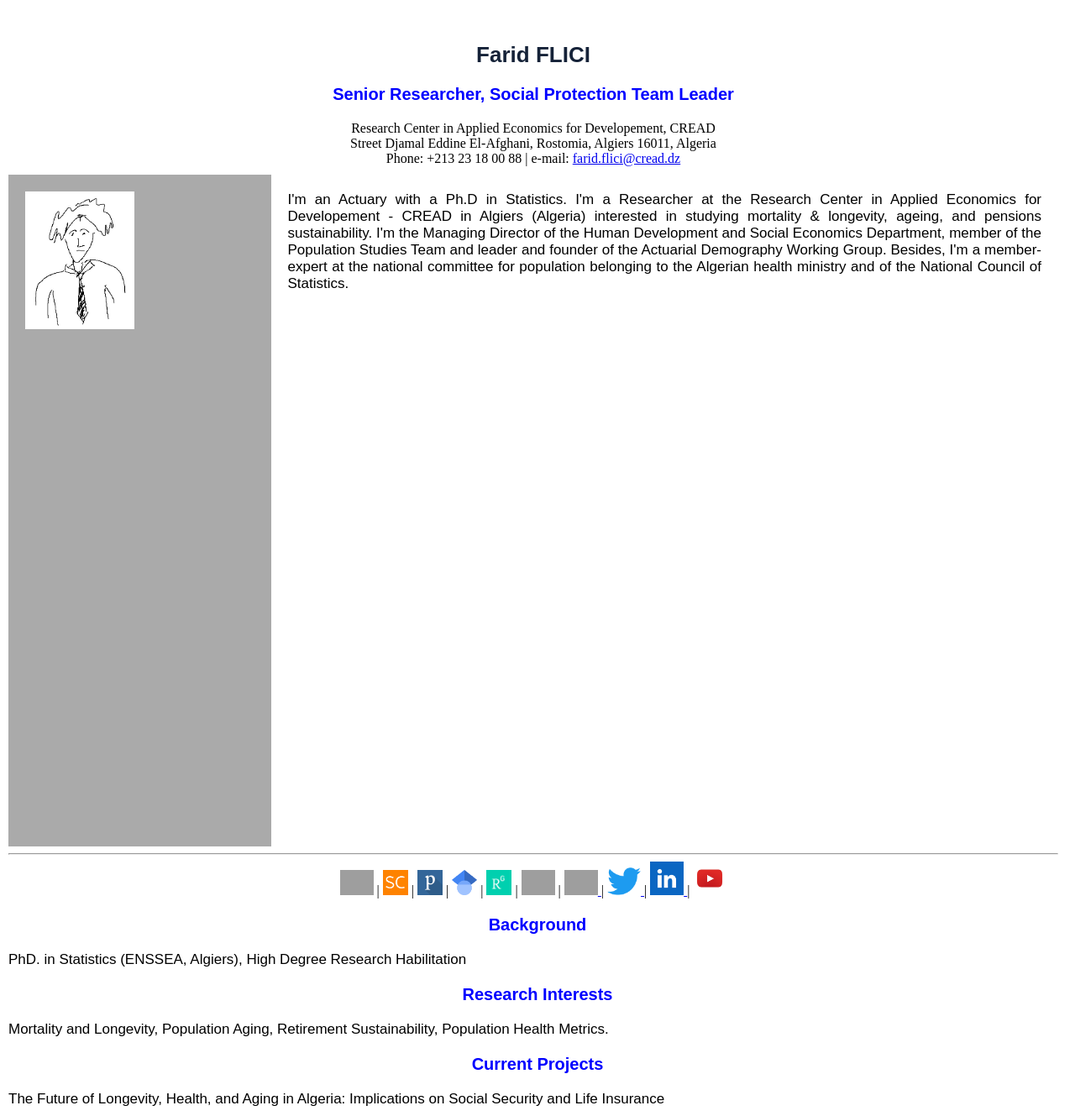
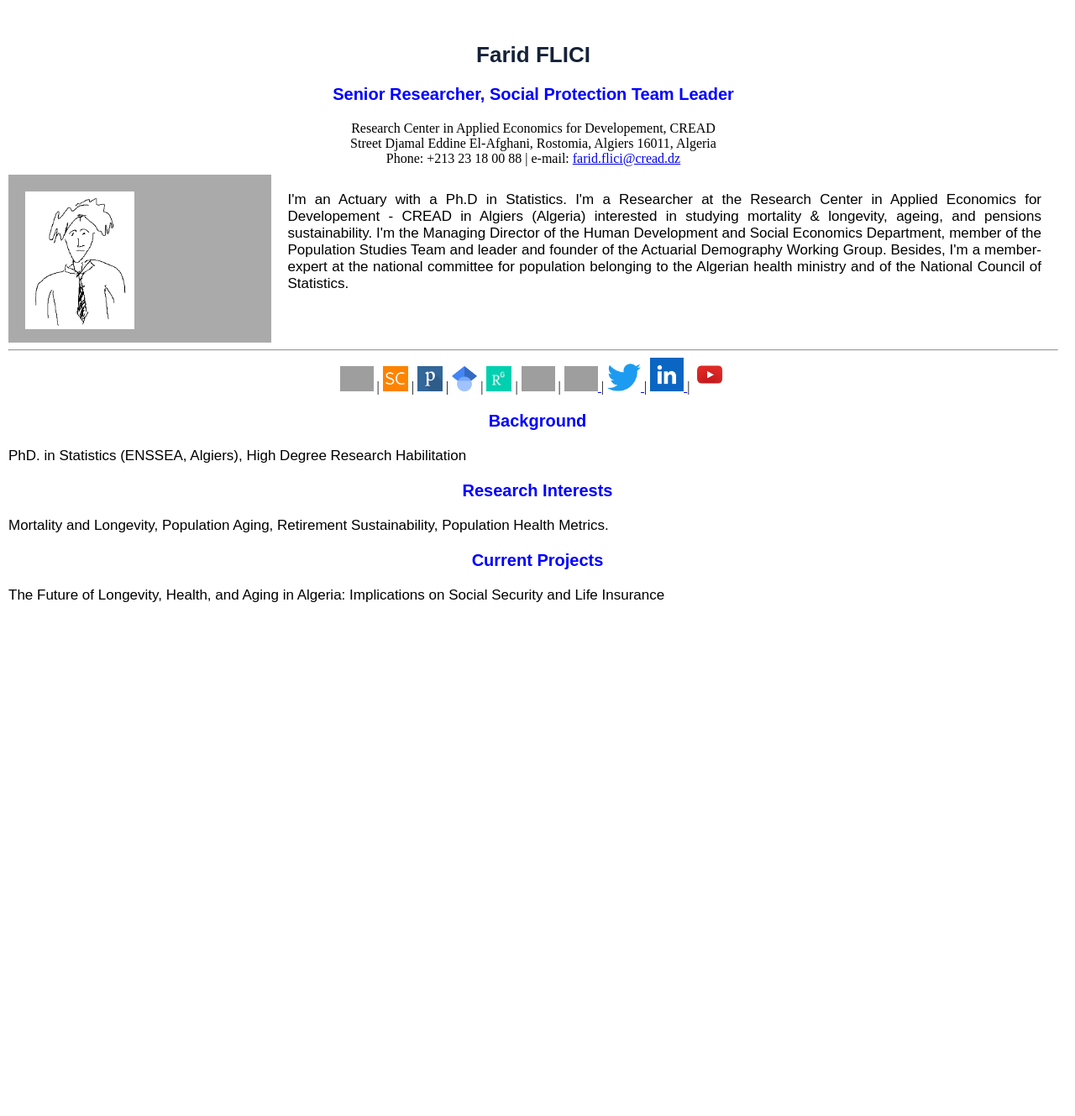
Before and after one commit to Farid-FLICI/farid-flici.github.io, a Jekyll site: the page researchername.html, which Jekyll copies as it is, in a window 1280 px wide. Shown: the whole page at 84% size. Built offline with Jekyll 4.4.1, drawn with Linux system fonts in a browser that asks for light colours; after the commit the page ends 900 px from its top, so only the background shows below that; grey boxes are pictures that could not be loaded.

Commit message:
Update researchername.html

```diff
--- a/researchername.html
+++ b/researchername.html
@@ -14,7 +14,7 @@ h3{              font-family: sans-serif; font-size: 20px; font-weight: bold ; t
 h4{              font-family: sans-serif; font-size: 18px; font-weight: bold ; text-align: center     }
 
 * {  box-sizing: border-box;}
-.column {  float: left;  padding: 10px;  height: 800px;}
+.column {  float: left;  padding: 10px;  height: 200px;}
 .left { width: 25%;}
 .right {  width: 75%;}
 .row:after {  content: "";  display: table;  clear: both;}
```
